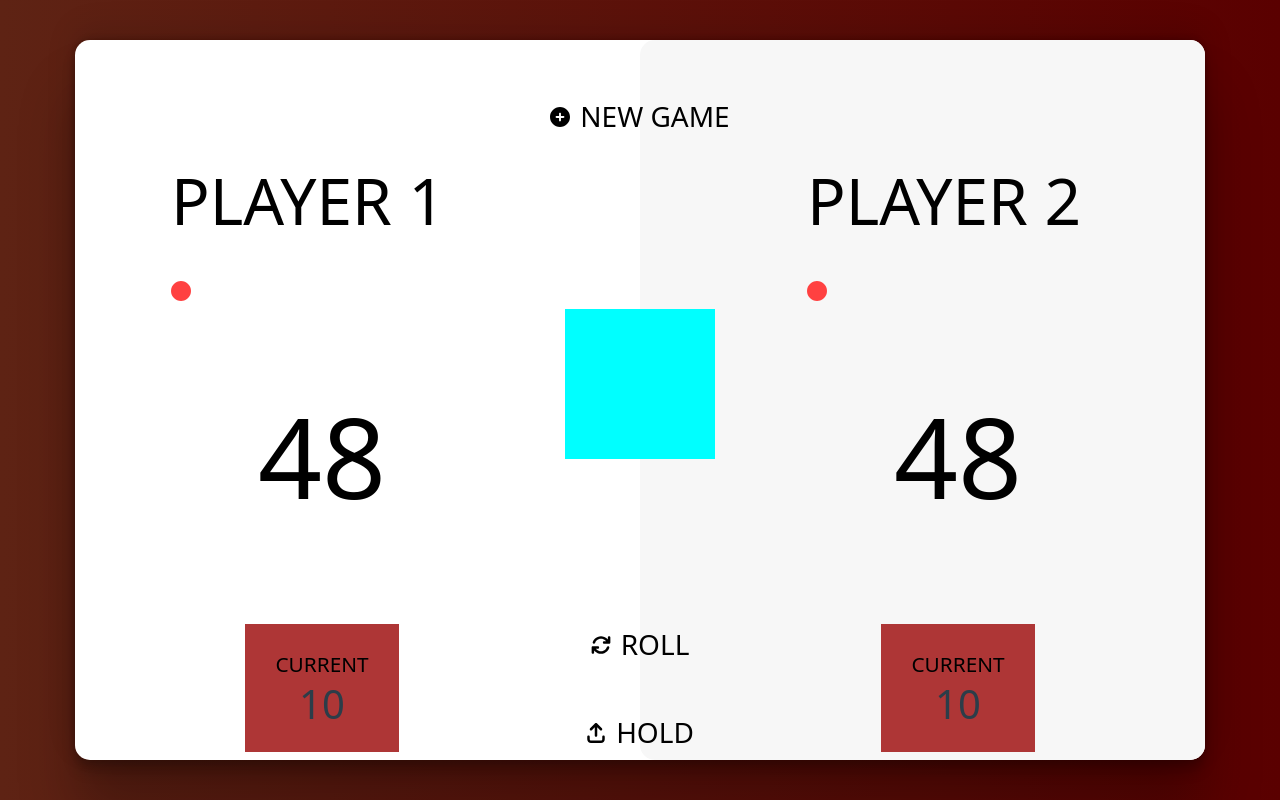
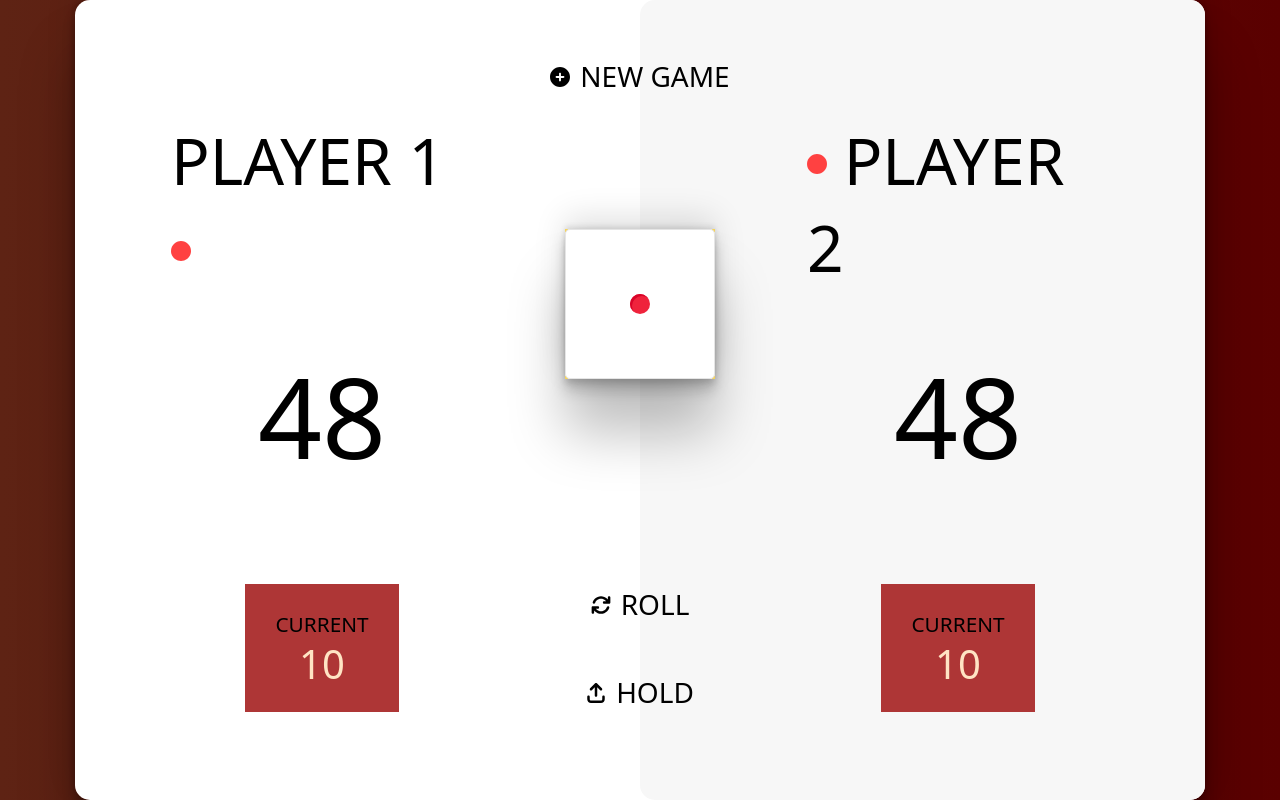
Before and after one commit to Giygas/javascript-game, a Vue app: page / in a window 1280 px wide. Built offline with nearby package versions, Linux system fonts and the light colour scheme.

Commit message:
added dice. bug: doesn't turn

```diff
--- a/src/App.vue
+++ b/src/App.vue
@@ -1,13 +1,13 @@
 <script>
 import CurrentPoints from './components/CurrentPoints.vue'
-// import Dice from './components/Dice.vue'
+import Dice from './components/Dice.vue'
 import PlayerDash from './components/PlayerDash.vue';
 
 export default {
   components: {
     CurrentPoints,
-    // Dice,
-    PlayerDash
+    Dice,
+    PlayerDash,
   }
 }
 </script>
@@ -27,7 +27,8 @@ export default {
             <PlayerDash :pNumber="1"/>
           </div>
           <div id="dice">
-            <div class="square"></div>
+            <!-- <div class="square"></div> -->
+            <Dice />
           </div>
           <div id="player2">
             <PlayerDash :pNumber="2"/>
@@ -102,14 +103,14 @@ export default {
       align-self: center;
     }
 
-    #dice {
-      background-color: aqua;
-      margin-top: 5rem;
-      .square {
-        width: 150px;
-        height: 150px;
-      }
-    }
+    // #dice {
+    //   background-color: aqua;
+    //   margin-top: 5rem;
+    //   .square {
+    //     width: 150px;
+    //     height: 150px;
+    //   }
+    // }
   }
 
   .buttonWrapper {
--- a/src/components/CurrentPoints.vue
+++ b/src/components/CurrentPoints.vue
@@ -23,6 +23,7 @@
       font-weight: 400;
       font-size: 2.5rem;
       margin-bottom: 1rem;
+      color: bisque;
     }
 
     h4 {
--- a/src/components/Dice.vue
+++ b/src/components/Dice.vue
@@ -1,38 +1,39 @@
 <script>
-var elDiceOne       = document.getElementById('dice1');
-var elDiceTwo       = document.getElementById('dice2');
-var elComeOut       = document.getElementById('roll');
+  export default {
+    data() {
+      return {
+        elDice: "",
+        dice: ""
+      }
+    },
+    mounted() {
+      this.elDice = this.$refs.dice
+      console.log(this.elDice)
+    },
+    methods: {
+      rollDice() {
+        console.log(this.elDice)
+        this.dice   = Math.floor((Math.random() * 6) + 1);
 
-elComeOut.onclick   = function () {rollDice();};
+        console.log(this.dice);
 
-function rollDice() {
+        for (let i = 1; i <= 6; i++) {
+          this.elDice.classList.remove('show-' + i);
+          if (this.dice === i) {
+            this.elDice.classList.add('show-' + i);
+          }
+        }
 
-  var diceOne   = Math.floor((Math.random() * 6) + 1);
-  var diceTwo   = Math.floor((Math.random() * 6) + 1);
-
-  console.log(diceOne + ' ' + diceTwo);
-
-  for (var i = 1; i <= 6; i++) {
-    elDiceOne.classList.remove('show-' + i);
-    if (diceOne === i) {
-      elDiceOne.classList.add('show-' + i);
+        // setTimeout(this.rollDice, 1000);
+      }
     }
   }
-
-  for (var k = 1; k <= 6; k++) {
-    elDiceTwo.classList.remove('show-' + k);
-    if (diceTwo === k) {
-      elDiceTwo.classList.add('show-' + k);
-    }
-  }
-  setTimeout(rollDice(), 1000);
-}
 </script>
 
 <template>
-   <div class="game">
-    <div class="container-dice">
-      <div id='dice1' class="dice dice-one">
+  <div class="game">
+    <div class="container-dice" @click="rollDice">
+      <div id='dice' class="dice" ref="dice">
         <div id="dice-one-side-one" class='side one'>
           <div class="dot one-1"></div>
         </div>
@@ -67,49 +68,30 @@ function rollDice() {
           <div class="dot six-6"></div>
         </div>
       </div>
-   </div>
-   <div id='roll' class='roll-button'><button>Roll dice!</button></div>
+    </div>
   </div>
 </template>
 
 <style>
-
 .game {
   position: relative;
-  width: 300px;
-  height: 40vh;
 }
+.container-dice {
+  display: inline-block;
+  background-color: #f4d35e;
+  width: fit-content;
+  position: absolute;
+  top: 50%;
+  left: 50%;
+  transform: translate(-50%, -50%);
+  box-shadow: rgba(0, 0, 0, 0.25) 0px 54px 55px, rgba(0, 0, 0, 0.12) 0px -12px 30px, rgba(0, 0, 0, 0.12) 0px 4px 6px, rgba(0, 0, 0, 0.17) 0px 12px 13px, rgba(0, 0, 0, 0.09) 0px -3px 5px;
 
-.container-dice {
-  position: relative;
-  display: inline-block;
-  top: 200px;
-}
-
-button {
-  position: relative;
-  top:80px;
-  padding: 15px 50px;
-  color: #fff;
-  background-color: #f4d35e;
-  border: none;
-  font-size: 20px;
-  border-radius: 20px;
-  box-shadow: 1px 3px #50514F;
-  outline: none;
-  transition: .3s;
-}
-button:hover, button:active {
-  outline: none;
-  background: #50514F;
-  cursor: pointer;
-  transform: translateY(15px);
 }
 
 .dice {
-  position: relative;
-  width: 100px;
-  height: 100px;
+  display: block;
+  width: 150px;
+  height: 150px;
   transform-style: preserve-3d;
   transition: transform 1s; }
 
@@ -122,20 +104,12 @@ button:hover, button:active {
   background-color: #ef233c;
   box-shadow: inset 2px 2px #d90429;}
 
-.dice-one {
-  left: 450px; }
-
-.dice-two {
-  left: 300px;
-  top:-200px;
-}
-
 .side {
   position: absolute;
   background-color: #ffF;
   border-radius:5px;
-  width: 100px;
-  height: 100px;
+  width: 150px;
+  height: 150px;
   border: 1px solid #e5e5e5;
   text-align: center;
   line-height: 2em;
--- a/src/components/PlayerDash.vue
+++ b/src/components/PlayerDash.vue
@@ -2,14 +2,22 @@
 export default {
   props: {
     pNumber: Number
-  },
+  }
 }
 </script>
 
 <template>
-  <div class="player">
+  <div v-if="this.pNumber===1" class="player">
     <h1 class="display-2">
-      PLAYER {{ pNumber }} <img src="../assets/redDot.svg" alt="red dot" class="red-dot">
+      PLAYER {{ pNumber }} <img src="../assets/redDot.svg" alt="red dot" class="red-dot"/>
+    </h1>
+    <h1 class="display-1">
+      48
+    </h1>
+  </div>
+  <div v-else class="player">
+    <h1 class="display-2">
+      <img src="../assets/redDot.svg" alt="red dot" class="red-dot"/> PLAYER {{ pNumber }}
     </h1>
     <h1 class="display-1">
       48
--- a/src/style.scss
+++ b/src/style.scss
@@ -34,7 +34,7 @@ body {
   main#app {
     padding: 0;
     min-width: 85vw;
-    min-height: 90vh;
+    min-height: 800px;
     display: flex;
     position: relative;
     border-radius: 15px;
```
